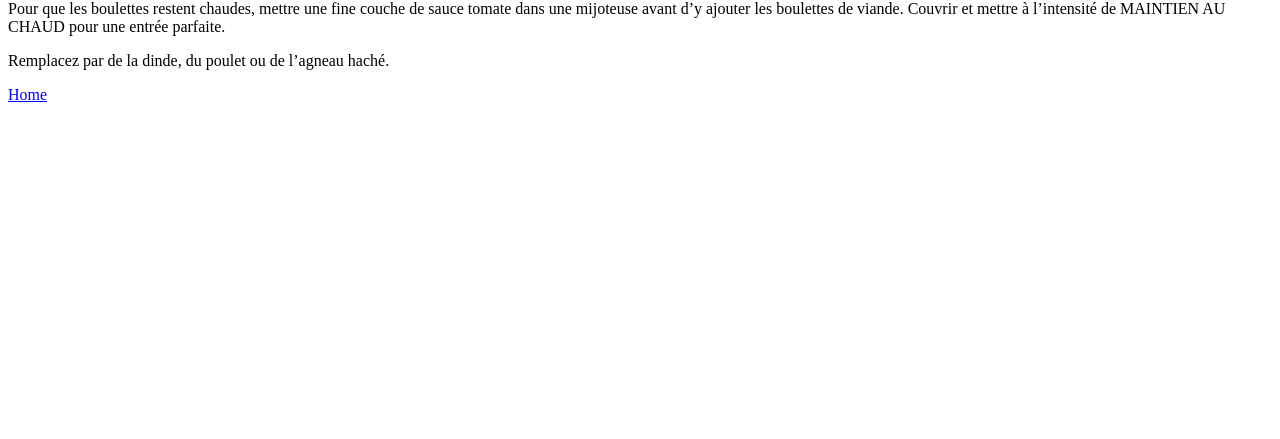
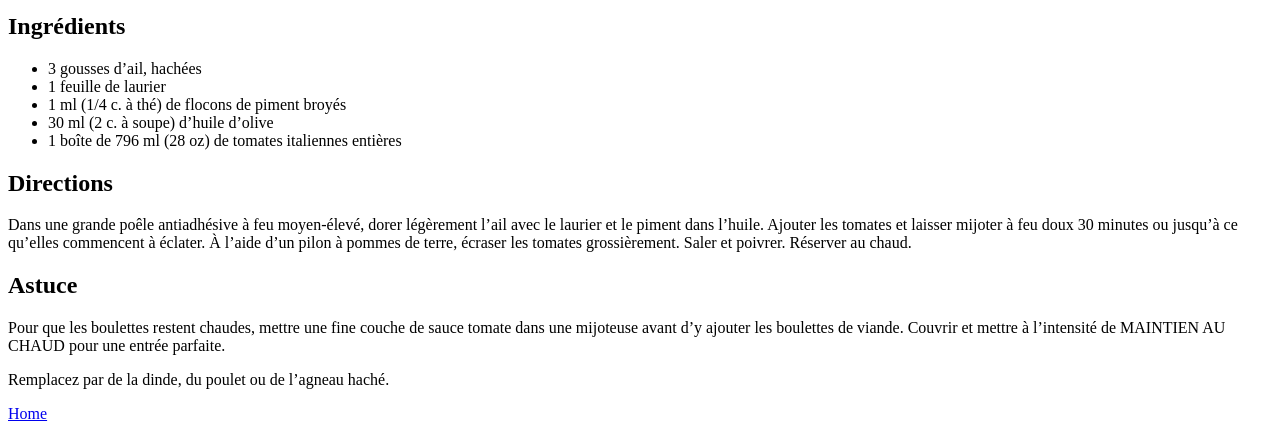
Before and after one commit to LudivineDev/odin-recipes, a plain HTML site: page recipes/boulettes-de-viande.html in a window 1280 px wide. Shown: the part 656-1095 px from the top of the page. Before the commit the page ends 800 px from the top, so only its background shows below. Drawn offline with Linux system fonts and the light colour scheme.

Commit message:
18th commit

```diff
--- a/recipes/boulettes-de-viande.html
+++ b/recipes/boulettes-de-viande.html
@@ -37,6 +37,22 @@
             et que la température interne atteigne 165°F (74°C).</li>
     </ol>
 
+    <h1>Pour la Sauce</h1>
+
+    <h2>Ingrédients</h2>
+    <ul>
+        <li> 3 gousses d’ail, hachées</li>
+        <li>1 feuille de laurier</li>
+        <li>1 ml (1/4 c. à thé) de flocons de piment broyés</li>
+        <li>30 ml (2 c. à soupe) d’huile d’olive</li>
+        <li>1 boîte de 796 ml (28 oz) de tomates italiennes entières</li>
+    </ul>
+
+    <h2>Directions</h2>
+    <p>Dans une grande poêle antiadhésive à feu moyen-élevé, dorer légèrement l’ail avec le laurier et le piment dans l’huile. Ajouter les tomates et laisser mijoter à feu doux 30 minutes ou jusqu’à ce qu’elles commencent à éclater. À l’aide d’un pilon à pommes de terre, écraser les tomates grossièrement. Saler et poivrer. Réserver au chaud.</p>
+
+
+
     <h2>Astuce</h2>
     <p>Pour que les boulettes restent chaudes, mettre une fine couche de sauce tomate dans une mijoteuse avant d’y ajouter les boulettes de viande.
        Couvrir et mettre à l’intensité de MAINTIEN AU CHAUD pour une entrée parfaite.</p>
```
Also changed, not shown: recipes/sourdough-bread.html (+1 -1 lines).
